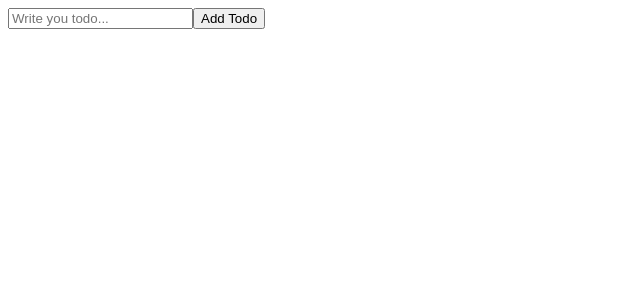
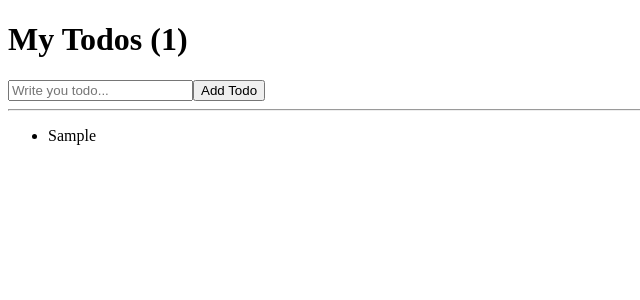
Before and after one commit to harin966/JS_project, a React (Create React App) app in the folder react-for-starter/: page / in a window 1280 px wide. Both pictures are taken after typing "Sample" into the empty fields and a click on the button "Add Todo". Shown: the top 300 px of the page, without its empty margins (0-640 px from the left). Built offline with nearby package versions, Linux system fonts and the light colour scheme; the HTML template or start-up script is replaced by a standard one.

Commit message:
[Movie App] todoList_part two

```diff
--- a/react-for-starter/src/App.js
+++ b/react-for-starter/src/App.js
@@ -11,17 +11,23 @@ function App() {
             return;
         }
         setTodo(""); // todo = ""; 라고 할수 없다. state 를 바로 바꾸는건 불가능 항상 함수를 통해야 함
-        //setTodos((currentArray) => [todos, ...currentArray]);
-        setTodos((currentArray) => [todo, ...currentArray]);
-
+        setTodos((currentArray) => [todo, ...currentArray]); // 분해해서 붙여준다.
+        // modify 해주는 함수에 함수를 보내면
+        // 첫번쨰 항목(currentArray) 는 현재 상태로 보내고 return 하는 값으로 state 를 변경
     };
     console.log(todos);
     return (
         <div>
+            <h1>My Todos ({todos.length})</h1>
             <form onSubmit = {onSubmit}>
                 <input onChange={onChange} value={todo} type="text" placeholder="Write you todo..." />
                 <button>Add Todo</button>
             </form>
+            <hr />
+            <ul>
+                {todos.map((item, idx) => <li key={idx}>{item}</li>)}
+            </ul>
+            {/*map 는 array 안의 모든 항목을 돌면서 함수를 실행하고 결과를 return 으로 반환*/}
         </div>)
 }
 
```
